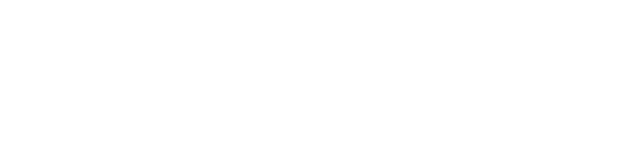
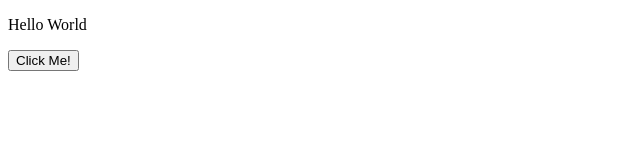
Before and after one commit to ahman502/ROOTS-JS-Problems, a plain HTML site: page DOM-problems/DOM-problem 1/index.html in a window 1280 px wide. Shown: the whole page, without its empty margins (0-640 px from the left). Drawn offline with Linux system fonts and the light colour scheme.

Commit message:
Added html & js code for DOM problem 1

```diff
--- a/DOM-problems/DOM-problem 1/index.html
+++ b/DOM-problems/DOM-problem 1/index.html
@@ -1 +1,15 @@
-<!-- hello world -->
+<!DOCTYPE html>
+<html>
+<head>
+  <meta charset="utf-8">
+  <meta name="viewport" content="width=device-width">
+  <title>DOM-problem 1</title>
+</head>
+<body>
+
+  <p id="p1">Hello World</p>                                        <!-- paragraph element with p1 id -->
+  <button onclick="changeBackgroundColor()">Click Me!</button>      <!-- button element with onclick eventListener that calls the changeBackgroundColor function when we click on it-->
+
+  <script src="script.js"></script>                                 <!-- linking the JS file in VS code -->
+</body>
+</html>
--- a/DOM-problems/DOM-problem 1/script.js
+++ b/DOM-problems/DOM-problem 1/script.js
@@ -0,0 +1,3 @@
+function changeBackgroundColor() {                                    // function that is called when the button in clicked
+    document.getElementById("p1").style.backgroundColor = "red";      // I get the element in the HTML document that has the id of p1 (paragraph element)
+  }                                                                   // And, I set it's background color's style to red
```
